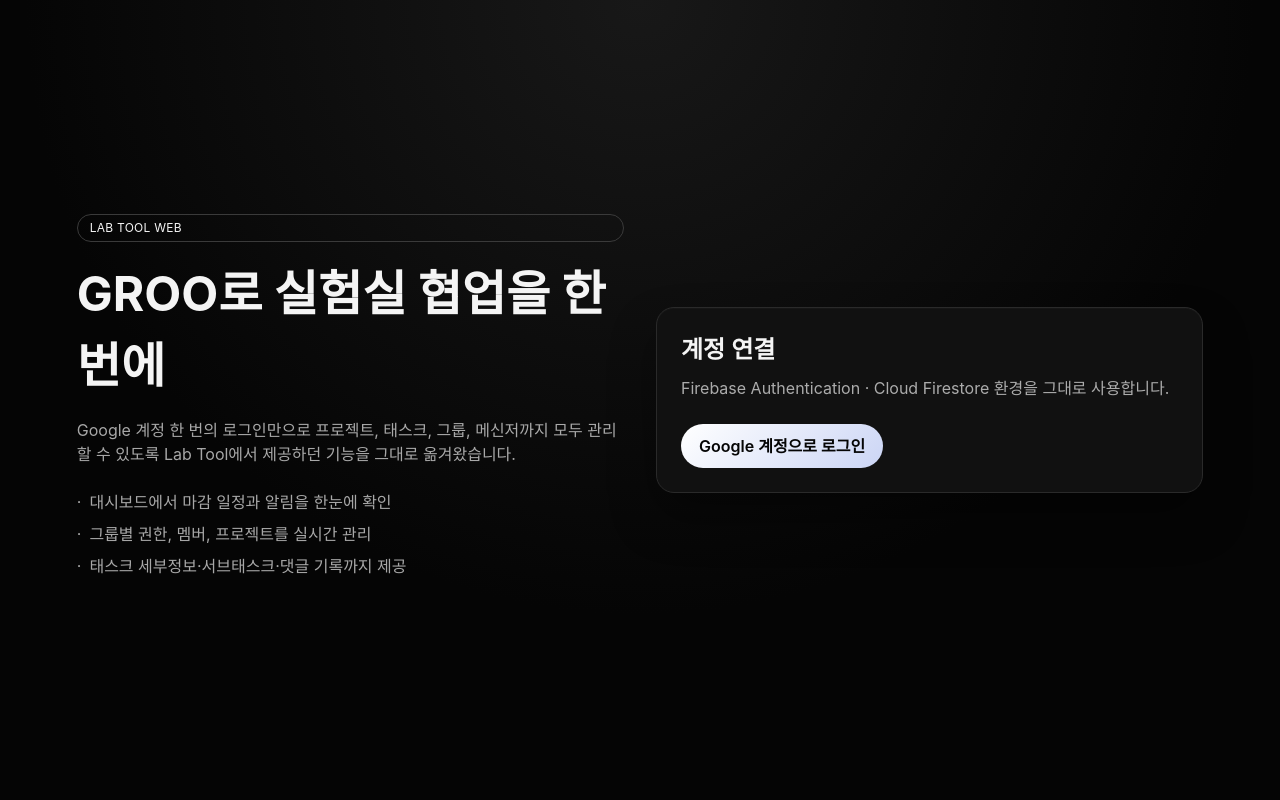
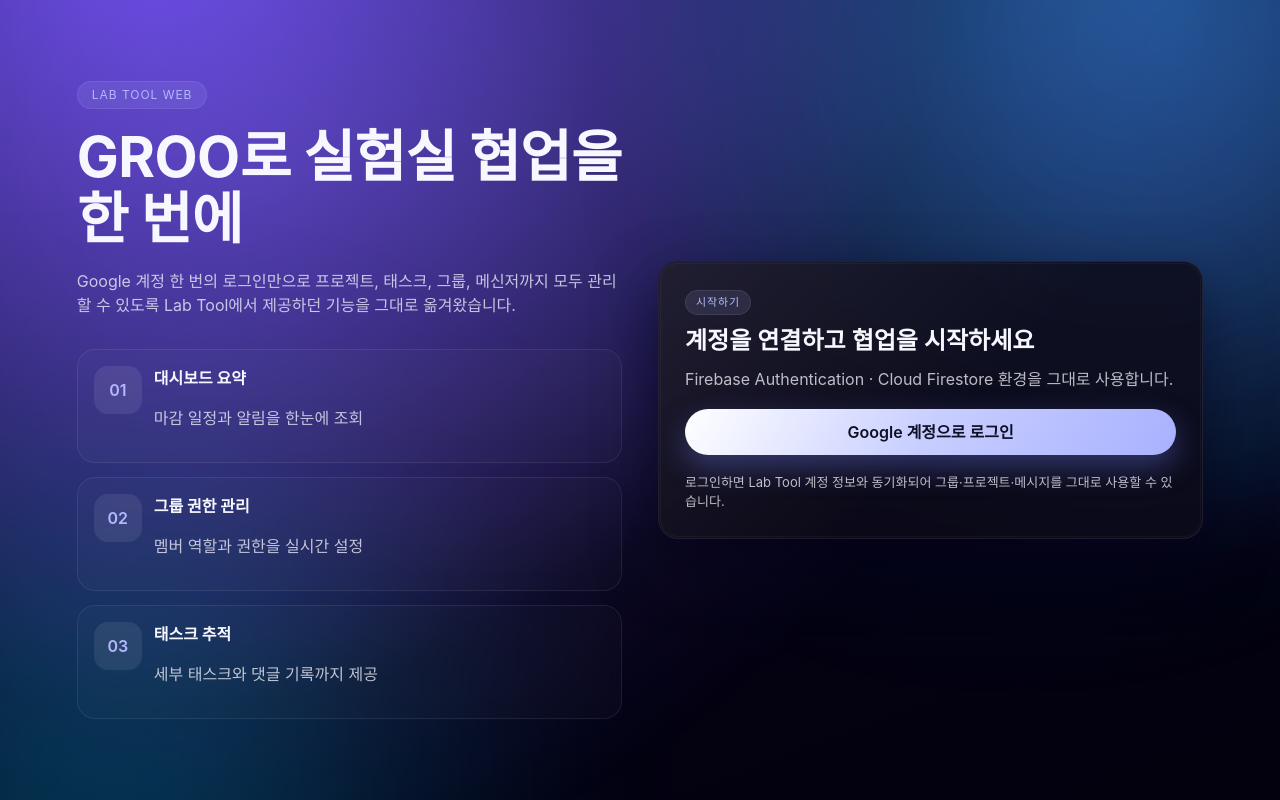
Before and after one commit to nadajinny/GROO, a Vue app: page /login in a window 1280 px wide. Built offline with nearby package versions, Linux system fonts and the light colour scheme; no server answers; the HTML template or start-up script is replaced by a standard one.

Commit message:
feat: UI/UX 수정

```diff
--- a/src/assets/base.css
+++ b/src/assets/base.css
@@ -1,19 +1,22 @@
 :root {
-  --app-bg: #050505;
-  --app-surface: #111111;
-  --app-surface-alt: #171717;
-  --app-border: #2a2a2a;
-  --app-border-light: #3a3a3a;
-  --app-primary: #ffffff;
-  --app-primary-muted: rgba(255, 255, 255, 0.8);
-  --app-text: #f4f4f4;
-  --app-text-muted: rgba(255, 255, 255, 0.65);
-  --app-danger: #ff6b6b;
-  --app-success: #4ade80;
-  --app-warning: #facc15;
-  --app-radius: 18px;
-  --app-card-padding: 24px;
+  --app-bg: #030415;
+  --app-surface: rgba(13, 11, 25, 0.85);
+  --app-surface-alt: rgba(24, 22, 38, 0.85);
+  --app-border: rgba(255, 255, 255, 0.08);
+  --app-border-light: rgba(255, 255, 255, 0.2);
+  --app-primary: #b3b8ff;
+  --app-primary-strong: #8392ff;
+  --app-primary-muted: rgba(179, 184, 255, 0.12);
+  --app-text: #f7f7ff;
+  --app-text-muted: rgba(247, 247, 255, 0.75);
+  --app-danger: #ff8da1;
+  --app-success: #5ef0b5;
+  --app-warning: #ffe08c;
+  --app-radius: 20px;
+  --app-card-padding: 26px;
   --app-max-width: 1240px;
+  --app-shadow-lg: 0 25px 60px rgba(4, 1, 23, 0.55);
+  --app-shadow-soft: 0 6px 30px rgba(6, 8, 30, 0.4);
   color-scheme: dark;
 }
 
@@ -40,14 +43,45 @@ body {
     'Droid Sans',
     'Helvetica Neue',
     sans-serif;
-  background: radial-gradient(circle at top, #181818 0%, #050505 60%);
+  background:
+    radial-gradient(circle at 12% -10%, rgba(118, 77, 255, 0.9), transparent 55%),
+    radial-gradient(circle at 90% 0%, rgba(16, 212, 255, 0.35), transparent 40%),
+    linear-gradient(160deg, #050415 0%, #040112 65%, #03010e 100%);
   color: var(--app-text);
   line-height: 1.5;
   -webkit-font-smoothing: antialiased;
+  position: relative;
+  overflow-x: hidden;
+}
+
+body::before,
+body::after {
+  content: '';
+  position: fixed;
+  width: 520px;
+  height: 520px;
+  border-radius: 50%;
+  filter: blur(140px);
+  opacity: 0.35;
+  pointer-events: none;
+  z-index: -2;
+}
+
+body::before {
+  background: #6a51ff;
+  top: -220px;
+  right: -120px;
+}
+
+body::after {
+  background: #00c2ff;
+  bottom: -240px;
+  left: -160px;
 }
 
 #app {
   min-height: 100vh;
+  position: relative;
 }
 
 a {
--- a/src/assets/main.css
+++ b/src/assets/main.css
@@ -9,32 +9,57 @@ body {
 }
 
 .app-card {
+  position: relative;
   background: var(--app-surface);
   border-radius: var(--app-radius);
   border: 1px solid var(--app-border);
   padding: var(--app-card-padding);
-  box-shadow:
-    0 25px 45px rgba(0, 0, 0, 0.35),
-    inset 0 1px 0 rgba(255, 255, 255, 0.02);
+  box-shadow: var(--app-shadow-lg);
+  backdrop-filter: blur(26px);
+  overflow: hidden;
+}
+
+.app-card::before {
+  content: '';
+  position: absolute;
+  inset: 0;
+  background: linear-gradient(135deg, rgba(255, 255, 255, 0.08), transparent 55%);
+  opacity: 0.9;
+  pointer-events: none;
+}
+
+.app-card::after {
+  content: '';
+  position: absolute;
+  inset: 1px;
+  border-radius: calc(var(--app-radius) - 2px);
+  border: 1px solid rgba(255, 255, 255, 0.04);
+  pointer-events: none;
+}
+
+.app-card > * {
+  position: relative;
+  z-index: 1;
 }
 
 .page-container {
   max-width: var(--app-max-width);
   margin: 0 auto;
-  padding: 32px 20px 80px;
+  padding: clamp(24px, 4vw, 48px) clamp(16px, 4vw, 32px) 72px;
 }
 
 .page-header {
   display: flex;
   flex-direction: column;
-  gap: 12px;
-  margin-bottom: 24px;
+  gap: 10px;
+  margin-bottom: 30px;
 }
 
 .page-header__title {
-  font-size: clamp(28px, 4vw, 36px);
+  font-size: clamp(30px, 4.6vw, 46px);
   font-weight: 600;
   margin: 0;
+  letter-spacing: -0.01em;
 }
 
 .page-header__subtitle {
@@ -43,44 +68,62 @@ body {
 }
 
 .page-section {
-  margin-bottom: 28px;
+  margin-bottom: 32px;
 }
 
 .pill {
+  display: inline-flex;
+  align-items: center;
+  gap: 6px;
   border-radius: 999px;
-  padding: 4px 12px;
-  border: 1px solid var(--app-border-light);
+  padding: 4px 14px;
+  border: 1px solid rgba(255, 255, 255, 0.08);
   font-size: 12px;
-  letter-spacing: 0.02em;
+  letter-spacing: 0.08em;
   text-transform: uppercase;
+  background: var(--app-primary-muted);
+  color: var(--app-primary);
 }
 
 .btn {
   border-radius: 999px;
   border: none;
-  padding: 10px 18px;
+  padding: 11px 20px;
   cursor: pointer;
   font-weight: 600;
-  transition: background 0.2s ease, color 0.2s ease, opacity 0.2s;
+  transition: transform 0.2s ease, box-shadow 0.2s ease, opacity 0.2s ease;
+  white-space: nowrap;
+}
+
+.btn:focus-visible {
+  outline: 2px solid rgba(255, 255, 255, 0.4);
+  outline-offset: 2px;
 }
 
 .btn-primary {
-  background: linear-gradient(135deg, #ffffff, #cbd5f5);
-  color: #050505;
+  background: linear-gradient(120deg, #fff, #c7ceff, #a9b1ff);
+  color: #0f1026;
+  box-shadow: 0 12px 30px rgba(121, 134, 255, 0.35);
+}
+
+.btn-primary:hover:not(:disabled) {
+  transform: translateY(-1px);
 }
 
 .btn-primary:disabled {
-  opacity: 0.5;
+  opacity: 0.6;
   cursor: not-allowed;
+  box-shadow: none;
 }
 
 .btn-muted {
   background: rgba(255, 255, 255, 0.08);
   color: var(--app-text);
+  border: 1px solid rgba(255, 255, 255, 0.06);
 }
 
 .btn-outline {
-  border: 1px solid var(--app-border-light);
+  border: 1px solid rgba(255, 255, 255, 0.3);
   background: transparent;
   color: var(--app-text);
 }
@@ -90,28 +133,32 @@ body {
 .select {
   width: 100%;
   background: var(--app-surface-alt);
-  border-radius: 14px;
-  border: 1px solid var(--app-border);
+  border-radius: 16px;
+  border: 1px solid rgba(255, 255, 255, 0.08);
   color: var(--app-text);
-  padding: 12px 14px;
+  padding: 14px 16px;
+  transition: border 0.2s ease, box-shadow 0.2s;
 }
 
 .input:focus,
 .textarea:focus,
 .select:focus {
-  outline: 1px solid rgba(255, 255, 255, 0.45);
+  outline: none;
+  border-color: rgba(255, 255, 255, 0.4);
+  box-shadow: 0 0 0 3px rgba(255, 255, 255, 0.1);
 }
 
 .chip {
   border-radius: 999px;
   background: rgba(255, 255, 255, 0.08);
-  padding: 4px 10px;
+  padding: 4px 12px;
   font-size: 12px;
+  border: 1px solid rgba(255, 255, 255, 0.08);
 }
 
 .grid {
   display: grid;
-  gap: 16px;
+  gap: 18px;
 }
 
 .grid-two {
@@ -133,35 +180,38 @@ body {
   border-radius: var(--app-radius);
   padding: 20px;
   background: var(--app-surface);
+  box-shadow: var(--app-shadow-soft);
 }
 
 .empty-state {
   text-align: center;
   padding: 48px 12px;
-  border: 1px dashed var(--app-border);
+  border: 1px dashed rgba(255, 255, 255, 0.12);
   border-radius: var(--app-radius);
   color: var(--app-text-muted);
+  background: rgba(255, 255, 255, 0.01);
 }
 
 .badge {
   border-radius: 999px;
-  padding: 2px 10px;
+  padding: 2px 12px;
   font-size: 12px;
+  border: 1px solid rgba(255, 255, 255, 0.1);
 }
 
 .badge-success {
-  background: rgba(74, 222, 128, 0.15);
-  color: #bef264;
+  background: rgba(94, 240, 181, 0.18);
+  color: var(--app-success);
 }
 
 .badge-warning {
-  background: rgba(250, 204, 21, 0.18);
-  color: #fde047;
+  background: rgba(255, 224, 140, 0.2);
+  color: var(--app-warning);
 }
 
 .badge-danger {
-  background: rgba(248, 113, 113, 0.2);
-  color: #fecaca;
+  background: rgba(255, 141, 161, 0.2);
+  color: var(--app-danger);
 }
 
 .card-actions {
@@ -174,7 +224,7 @@ body {
 .stack {
   display: flex;
   flex-direction: column;
-  gap: 12px;
+  gap: 14px;
 }
 
 .table {
@@ -186,7 +236,7 @@ body {
 .table td {
   text-align: left;
   padding: 12px;
-  border-bottom: 1px solid var(--app-border);
+  border-bottom: 1px solid rgba(255, 255, 255, 0.06);
 }
 
 .table tbody tr:hover {
--- a/src/layouts/AppLayout.vue
+++ b/src/layouts/AppLayout.vue
@@ -1,19 +1,19 @@
 <template>
   <div class="app-layout">
+    <div class="app-layout__backdrop" aria-hidden="true">
+      <span class="orb orb--one"></span>
+      <span class="orb orb--two"></span>
+    </div>
     <header class="app-layout__header">
       <div class="app-layout__brand">
-        <div class="logo">Lab Tool</div>
-        <nav class="app-layout__nav">
-        <RouterLink
-          v-for="item in destinations"
-          :key="item.path"
-          :to="item.path"
-          class="app-layout__nav-link"
-          :class="{ active: route.path.startsWith(item.path) }"
-        >
-          <span>{{ item.label }}</span>
-        </RouterLink>
-        </nav>
+        <div class="logo-mark">
+          <span>G</span>
+        </div>
+        <div>
+          <p class="eyebrow">GROO COLLABORATION</p>
+          <div class="logo-title">Lab Tool Workspace</div>
+          <p class="logo-desc">실험실 협업과 프로젝트, 메신저를 한 번에 관리하세요.</p>
+        </div>
       </div>
       <div class="app-layout__user" v-if="authStore.user">
         <div class="user-meta">
@@ -41,6 +41,20 @@
         </button>
       </div>
     </header>
+    <div class="app-layout__nav-shell">
+      <nav class="app-layout__nav">
+        <RouterLink
+          v-for="item in destinations"
+          :key="item.path"
+          :to="item.path"
+          class="app-layout__nav-link"
+          :class="{ active: route.path.startsWith(item.path) }"
+        >
+          <span class="nav-label">{{ item.label }}</span>
+          <span class="nav-dot" />
+        </RouterLink>
+      </nav>
+    </div>
     <div class="app-layout__body">
       <aside class="app-layout__sidebar" v-if="authStore.user">
         <GroupSidebar />
@@ -89,57 +103,139 @@ const initials = computed(() => {
   min-height: 100vh;
   display: flex;
   flex-direction: column;
+  position: relative;
+  overflow: hidden;
+}
+
+.app-layout__backdrop {
+  position: fixed;
+  inset: 0;
+  pointer-events: none;
+  z-index: 0;
+  opacity: 0.35;
+}
+
+.orb {
+  position: absolute;
+  width: 480px;
+  height: 480px;
+  border-radius: 50%;
+  filter: blur(160px);
+}
+
+.orb--one {
+  top: -120px;
+  left: -120px;
+  background: #6d42ff;
+}
+
+.orb--two {
+  bottom: -180px;
+  right: -140px;
+  background: #3ed5ff;
 }
 
 .app-layout__header {
   position: sticky;
   top: 0;
-  background: rgba(5, 5, 5, 0.9);
-  border-bottom: 1px solid var(--app-border);
-  padding: 20px clamp(16px, 4vw, 40px);
+  background: rgba(5, 6, 25, 0.82);
+  border-bottom: 1px solid rgba(255, 255, 255, 0.06);
+  padding: 24px clamp(16px, 4vw, 40px);
   display: flex;
   align-items: center;
   justify-content: space-between;
-  gap: 16px;
-  z-index: 10;
-  backdrop-filter: blur(24px);
+  gap: 20px;
+  z-index: 5;
+  backdrop-filter: blur(30px);
 }
 
 .app-layout__brand {
   display: flex;
   align-items: center;
-  gap: 20px;
+  gap: 18px;
   flex-wrap: wrap;
 }
 
-.logo {
+.logo-mark {
+  width: 56px;
+  height: 56px;
+  border-radius: 18px;
+  background: linear-gradient(135deg, #8e6bff, #5db7ff);
+  display: flex;
+  align-items: center;
+  justify-content: center;
   font-weight: 700;
-  letter-spacing: 0.08em;
-  text-transform: uppercase;
+  font-size: 24px;
+  color: #050412;
+  box-shadow: 0 15px 35px rgba(111, 127, 255, 0.5);
+}
+
+.eyebrow {
+  font-size: 12px;
+  letter-spacing: 0.22em;
+  margin: 0;
+  color: rgba(255, 255, 255, 0.65);
+}
+
+.logo-title {
+  font-size: 24px;
+  font-weight: 600;
+}
+
+.logo-desc {
+  margin: 4px 0 0;
+  color: var(--app-text-muted);
+  max-width: 520px;
+}
+
+.app-layout__nav-shell {
+  padding: 0 clamp(16px, 4vw, 40px);
+  border-bottom: 1px solid rgba(255, 255, 255, 0.06);
+  background: rgba(8, 9, 32, 0.7);
+  backdrop-filter: blur(16px);
+  z-index: 4;
 }
 
 .app-layout__nav {
   display: flex;
   gap: 12px;
   flex-wrap: wrap;
+  padding: 16px 0;
 }
 
 .app-layout__nav-link {
   display: inline-flex;
   align-items: center;
-  gap: 8px;
-  padding: 10px 16px;
+  justify-content: space-between;
+  gap: 12px;
+  padding: 12px 18px;
   border-radius: 999px;
   text-decoration: none;
   color: var(--app-text-muted);
-  border: 1px solid transparent;
-  transition: border 0.2s ease, color 0.2s ease, background 0.2s ease;
+  border: 1px solid rgba(255, 255, 255, 0.05);
+  background: rgba(255, 255, 255, 0.02);
+  transition: border 0.2s ease, color 0.2s ease, background 0.2s ease,
+    transform 0.2s ease;
 }
 
 .app-layout__nav-link.active {
-  border-color: var(--app-border-light);
+  border-color: rgba(255, 255, 255, 0.25);
   color: var(--app-text);
-  background: rgba(255, 255, 255, 0.05);
+  background: rgba(255, 255, 255, 0.08);
+  transform: translateY(-1px);
+}
+
+.nav-dot {
+  width: 8px;
+  height: 8px;
+  border-radius: 50%;
+  background: var(--app-text-muted);
+  opacity: 0.4;
+}
+
+.app-layout__nav-link.active .nav-dot {
+  background: #fff;
+  opacity: 1;
 }
 
 .app-layout__user {
@@ -156,10 +252,11 @@ const initials = computed(() => {
 }
 
 .user-avatar {
-  width: 48px;
-  height: 48px;
+  width: 52px;
+  height: 52px;
   border-radius: 50%;
   object-fit: cover;
+  border: 2px solid rgba(255, 255, 255, 0.25);
 }
 
 .user-avatar.fallback {
@@ -182,29 +279,36 @@ const initials = computed(() => {
 .app-layout__body {
   flex: 1;
   display: flex;
+  gap: 20px;
+  padding: 24px clamp(16px, 4vw, 40px) 80px;
 }
 
 .app-layout__sidebar {
-  width: 270px;
-  border-right: 1px solid var(--app-border);
-  background: rgba(0, 0, 0, 0.2);
-  padding: 20px;
+  width: 290px;
+  border-right: none;
+  position: sticky;
+  top: 140px;
+  align-self: flex-start;
 }
 
 .app-layout__content {
   flex: 1;
   min-height: 100%;
-  background: transparent;
 }
 
 @media (max-width: 1024px) {
+  .app-layout__header {
+    flex-direction: column;
+    align-items: flex-start;
+  }
+
   .app-layout__body {
     flex-direction: column;
   }
+
   .app-layout__sidebar {
     width: 100%;
-    border-right: none;
-    border-bottom: 1px solid var(--app-border);
+    position: static;
   }
 }
 </style>
--- a/src/views/LoginView.vue
+++ b/src/views/LoginView.vue
@@ -1,30 +1,41 @@
 <template>
   <div class="login">
-    <div class="login__hero">
-      <div class="pill">Lab Tool Web</div>
+    <div class="login__background" aria-hidden="true"></div>
+    <section class="login__hero">
+      <span class="pill">Lab Tool Web</span>
       <h1>GROO로 실험실 협업을 한 번에</h1>
       <p>
         Google 계정 한 번의 로그인만으로 프로젝트, 태스크, 그룹, 메신저까지
         모두 관리할 수 있도록 Lab Tool에서 제공하던 기능을 그대로 옮겨왔습니다.
       </p>
-      <ul>
-        <li><span>·</span> 대시보드에서 마감 일정과 알림을 한눈에 확인</li>
-        <li><span>·</span> 그룹별 권한, 멤버, 프로젝트를 실시간 관리</li>
-        <li><span>·</span> 태스크 세부정보·서브태스크·댓글 기록까지 제공</li>
-      </ul>
-    </div>
-    <div class="login__card app-card">
-      <h2>계정 연결</h2>
-      <p class="text-muted">
-        Firebase Authentication · Cloud Firestore 환경을 그대로 사용합니다.
-      </p>
+      <div class="login__highlights">
+        <article v-for="item in highlights" :key="item.title">
+          <div class="login__highlights-icon">{{ item.icon }}</div>
+          <div>
+            <h4>{{ item.title }}</h4>
+            <p>{{ item.description }}</p>
+          </div>
+        </article>
+      </div>
+    </section>
+    <section class="login__card app-card">
+      <div class="login__card-header">
+        <p class="pill small">시작하기</p>
+        <h2>계정을 연결하고 협업을 시작하세요</h2>
+        <p class="text-muted">
+          Firebase Authentication · Cloud Firestore 환경을 그대로 사용합니다.
+        </p>
+      </div>
       <div class="login__status" v-if="authStore.errorMessage">
         {{ authStore.errorMessage }}
       </div>
       <button class="btn btn-primary" :disabled="authStore.isLoading" @click="authStore.signInWithGoogle">
         {{ authStore.isLoading ? '로그인 중...' : 'Google 계정으로 로그인' }}
       </button>
-    </div>
+      <p class="login__note">
+        로그인하면 Lab Tool 계정 정보와 동기화되어 그룹·프로젝트·메시지를 그대로 사용할 수 있습니다.
+      </p>
+    </section>
   </div>
 </template>
 
@@ -32,6 +43,24 @@
 import { useAuthStore } from '../stores/auth'
 
 const authStore = useAuthStore()
+
+const highlights = [
+  {
+    title: '대시보드 요약',
+    description: '마감 일정과 알림을 한눈에 조회',
+    icon: '01'
+  },
+  {
+    title: '그룹 권한 관리',
+    description: '멤버 역할과 권한을 실시간 설정',
+    icon: '02'
+  },
+  {
+    title: '태스크 추적',
+    description: '세부 태스크와 댓글 기록까지 제공',
+    icon: '03'
+  }
+]
 </script>
 
 <style scoped>
@@ -40,13 +69,29 @@ const authStore = useAuthStore()
   padding: clamp(32px, 6vw, 80px) clamp(20px, 6vw, 80px);
   display: grid;
   grid-template-columns: repeat(auto-fit, minmax(320px, 1fr));
-  gap: 32px;
+  gap: 36px;
   align-items: center;
+  position: relative;
+}
+
+.login__background {
+  position: absolute;
+  inset: 0;
+  background: radial-gradient(circle at 20% 20%, rgba(132, 118, 255, 0.4), transparent 60%),
+    radial-gradient(circle at 80% 0%, rgba(76, 165, 255, 0.2), transparent 55%);
+  opacity: 0.7;
+  pointer-events: none;
+}
+
+.login__hero {
+  position: relative;
 }
 
 .login__hero h1 {
-  font-size: clamp(32px, 6vw, 48px);
-  margin: 16px 0;
+  font-size: clamp(36px, 6vw, 56px);
+  margin: 18px 0;
+  line-height: 1.1;
+  letter-spacing: -0.01em;
 }
 
 .login__hero p {
@@ -54,33 +99,72 @@ const authStore = useAuthStore()
   max-width: 560px;
 }
 
-.login__hero ul {
-  list-style: none;
-  padding: 0;
-  margin: 24px 0 0;
-  color: var(--app-text-muted);
+.login__highlights {
+  margin-top: 32px;
+  display: grid;
+  gap: 14px;
 }
 
-.login__hero li {
+.login__highlights article {
   display: flex;
-  align-items: baseline;
-  gap: 8px;
-  margin-bottom: 8px;
+  gap: 12px;
+  align-items: flex-start;
+  padding: 16px;
+  border-radius: 18px;
+  border: 1px solid rgba(255, 255, 255, 0.08);
+  background: rgba(255, 255, 255, 0.02);
+  backdrop-filter: blur(10px);
 }
 
-.login__card h2 {
-  margin: 0 0 8px;
+.login__highlights-icon {
+  width: 48px;
+  height: 48px;
+  border-radius: 14px;
+  background: rgba(255, 255, 255, 0.08);
+  display: flex;
+  align-items: center;
+  justify-content: center;
+  font-weight: 600;
+  color: var(--app-primary);
+}
+
+.login__highlights h4 {
+  margin: 0 0 4px;
+}
+
+.login__card {
+  position: relative;
+  z-index: 1;
+  display: flex;
+  flex-direction: column;
+  gap: 18px;
+}
+
+.login__card-header h2 {
+  margin: 8px 0;
   font-weight: 600;
 }
 
-.login__card p {
-  margin: 0 0 24px;
+.login__card-header p {
+  margin: 0;
 }
 
 .login__status {
   padding: 12px;
   border-radius: 12px;
   border: 1px solid rgba(255, 255, 255, 0.2);
-  margin-bottom: 16px;
+  margin-bottom: 4px;
+  background: rgba(255, 255, 255, 0.04);
+}
+
+.login__note {
+  margin: 0;
+  font-size: 13px;
+  color: var(--app-text-muted);
+}
+
+.pill.small {
+  padding: 3px 10px;
+  font-size: 11px;
 }
 </style>
```
Also changed, not shown: src/components/groups/CurrentWorkspaceBanner.vue (+29 -10 lines), src/components/groups/GroupSidebar.vue (+54 -12 lines), src/views/DashboardView.vue (+22 -12 lines), 1 other file (tests, documents, lock files or other folders).
